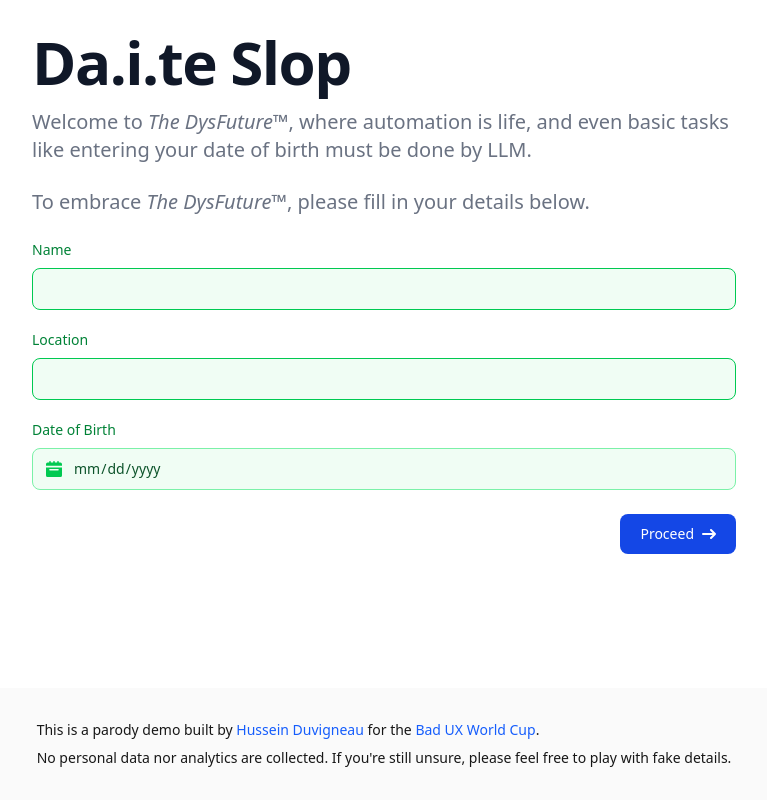
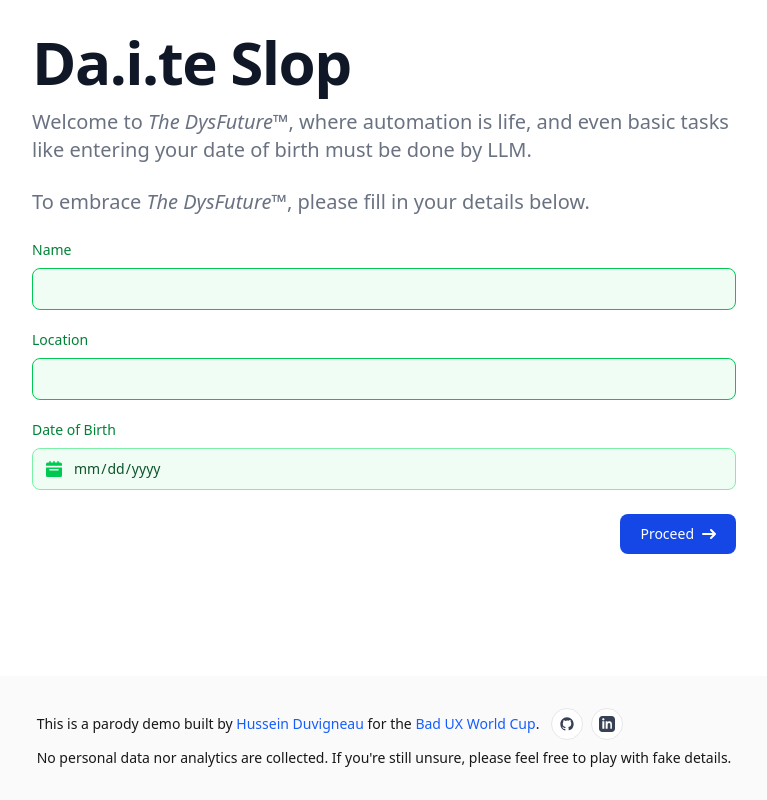
Before and after one commit to HDv2b/date-slop, a Next.js app: page / in a window 1280 px wide. Shown: the whole page, without its empty margins (256-1023 px from the left). Built offline with nearby package versions, Linux system fonts and the light colour scheme; no server answers.

Commit message:
chore: update personal site links

```diff
--- a/src/app/page.tsx
+++ b/src/app/page.tsx
@@ -39,18 +39,17 @@ export default function Home() {
             </a>*/}
       </main>
       <footer className="flex flex-col gap-2 p-8 text-sm">
-        <p>
+        <div className="flex flex-wrap items-center gap-3">
+          <p className="m-0 leading-none">
             This is a parody demo built by{" "}
             <a
-            target="_blank"
-            href="https://github.com/HDv2b"
+              href="https://hdv.dev"
               className="inline-flex items-center text-blue-600 hover:underline"
             >
               Hussein Duvigneau
             </a>{" "}
             for the{" "}
             <a
-            target="_blank"
               href="https://www.youtube.com/watch?v=PGpwoWGXBK0"
               className="0 inline-flex items-center text-blue-600 hover:underline"
             >
@@ -58,6 +57,37 @@ export default function Home() {
             </a>
             .
           </p>
+          <div className="flex items-center gap-2 leading-none">
+            <a
+              href="https://github.com/HDv2b"
+              rel="noreferrer"
+              aria-label="GitHub"
+              className="inline-flex h-8 w-8 items-center justify-center rounded-full border border-gray-200 bg-white text-gray-700 transition hover:border-gray-300 hover:text-gray-900"
+            >
+              <svg
+                viewBox="0 0 24 24"
+                aria-hidden="true"
+                className="h-4 w-4 fill-current"
+              >
+                <path d="M12 2C6.477 2 2 6.58 2 12.218c0 4.512 2.865 8.34 6.839 9.694.5.093.683-.218.683-.484 0-.236-.009-1.024-.014-1.86-2.782.607-3.369-1.342-3.369-1.342-.455-1.16-1.11-1.468-1.11-1.468-.908-.622.069-.61.069-.61 1.004.071 1.533 1.033 1.533 1.033.892 1.53 2.341 1.088 2.91.833.091-.648.349-1.089.635-1.338-2.221-.253-4.555-1.113-4.555-4.955 0-1.094.39-1.989 1.029-2.689-.103-.253-.446-1.275.098-2.656 0 0 .84-.269 2.75 1.026A9.57 9.57 0 0 1 12 6.844c.85.004 1.705.115 2.505.338 1.909-1.295 2.748-1.026 2.748-1.026.546 1.381.203 2.403.1 2.656.64.7 1.028 1.595 1.028 2.689 0 3.85-2.337 4.699-4.566 4.947.359.31.679.92.679 1.854 0 1.338-.012 2.416-.012 2.747 0 .27.18.58.688.481A10.02 10.02 0 0 0 22 12.218C22 6.58 17.523 2 12 2Z" />
+              </svg>
+            </a>
+            <a
+              href="https://www.linkedin.com/in/husseinduvigneau/"
+              rel="noreferrer"
+              aria-label="LinkedIn"
+              className="inline-flex h-8 w-8 items-center justify-center rounded-full border border-gray-200 bg-white text-gray-700 transition hover:border-gray-300 hover:text-gray-900"
+            >
+              <svg
+                viewBox="0 0 24 24"
+                aria-hidden="true"
+                className="h-4 w-4 fill-current"
+              >
+                <path d="M19 0h-14c-2.761 0-5 2.239-5 5v14c0 2.761 2.239 5 5 5h14c2.762 0 5-2.239 5-5v-14c0-2.761-2.238-5-5-5zm-11 19h-3v-11h3v11zm-1.5-12.268c-.966 0-1.75-.79-1.75-1.764s.784-1.764 1.75-1.764 1.75.79 1.75 1.764-.783 1.764-1.75 1.764zm13.5 12.268h-3v-5.604c0-1.337-.025-3.063-1.867-3.063-1.868 0-2.154 1.459-2.154 2.961v5.706h-3v-11h2.881v1.494h.041c.401-.759 1.381-1.56 2.841-1.56 3.041 0 3.601 2 3.601 4.601v6.465z" />
+              </svg>
+            </a>
+          </div>
+        </div>
         <p>
           No personal data nor analytics are collected. If you're still unsure,
           please feel free to play with fake details.
```
Lines whose indentation alone changed are shown as unchanged.
